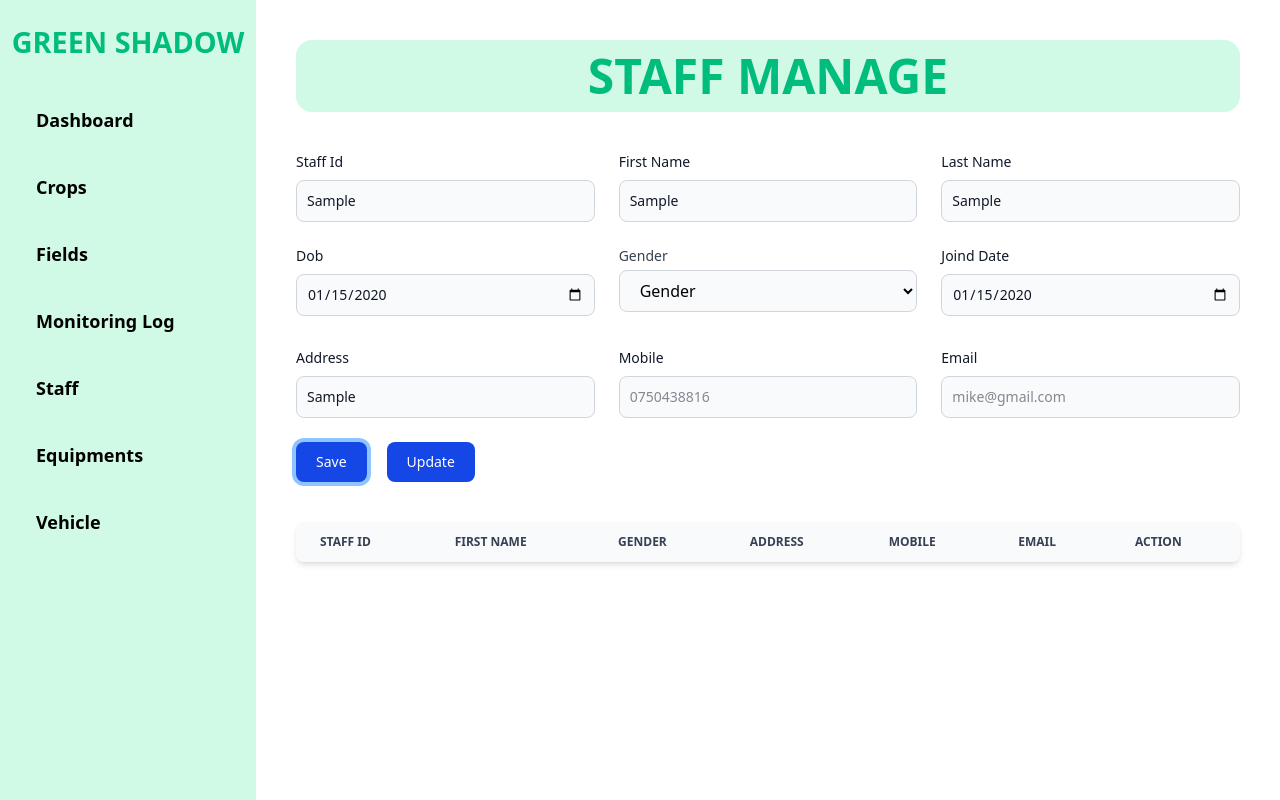
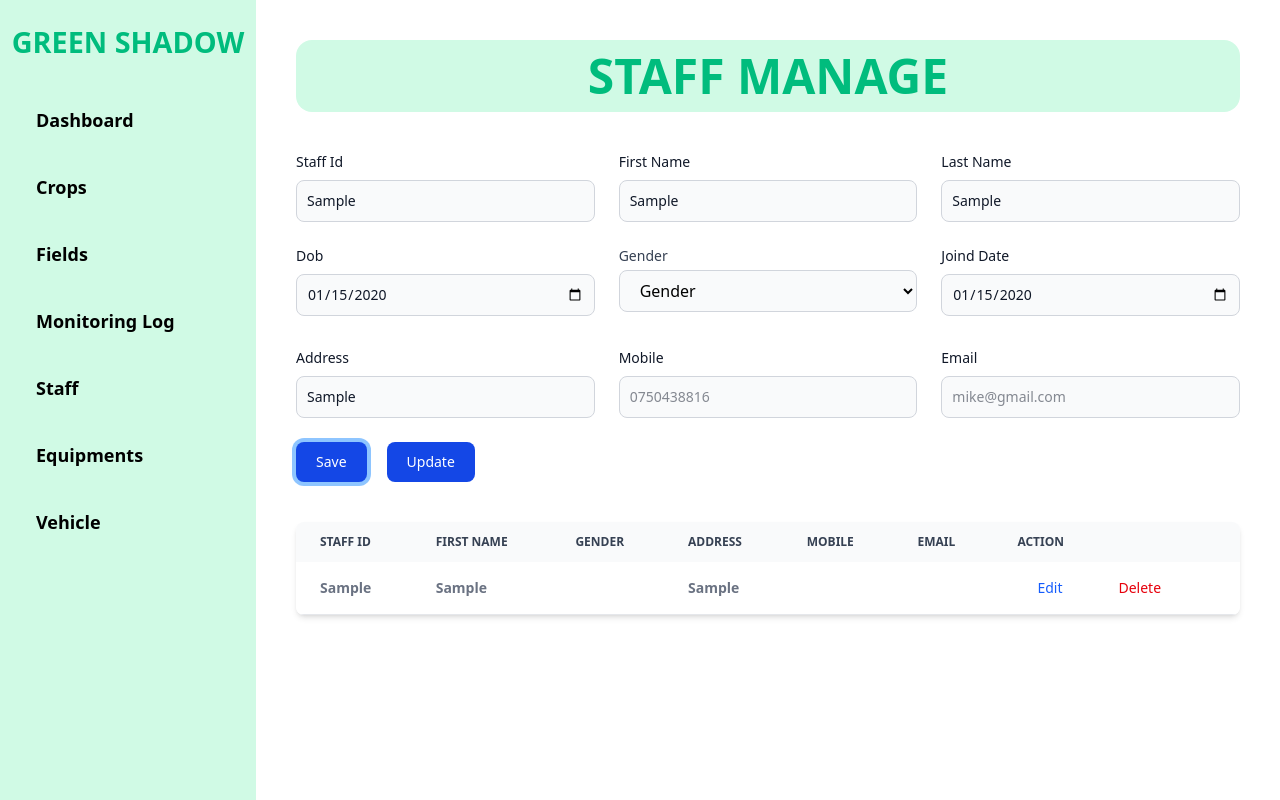
Before and after one commit to DilanMadushan/React-Green-Shadow, a React (Vite) app: page /staff in a window 1280 px wide. Both pictures are taken after typing "Sample", "Sample", "Sample", "2020-01-15", "2020-01-15", "Sample" into the empty fields and a click on the button "Save". Built offline with nearby package versions, Linux system fonts and the light colour scheme.

Commit message:
save staff is done

```diff
--- /dev/null
+++ b/src/Models/StaffModel.ts
@@ -0,0 +1,22 @@
+export default class StaffModel{
+    staffId:string;
+    firstName:string;
+    lastName:string;
+    dob:string;
+    gender:string;
+    joinDate:string;
+    address:string;
+    mobile:string;
+    email:string;
+    constructor(staffId:string,firstName:string,lastName:string,dob:string,gender:string,joinDate:string,address:string,mobile:string,email:string){
+        this.staffId = staffId;
+        this.firstName = firstName;
+        this.lastName = lastName;
+        this.dob = dob;
+        this.gender = gender;
+        this.joinDate = joinDate;
+        this.address = address;
+        this.mobile = mobile;
+        this.email = email;
+    }
+}
--- a/src/pages/Staff/Staff.tsx
+++ b/src/pages/Staff/Staff.tsx
@@ -1,4 +1,5 @@
 import React, { useState } from "react";
+import StaffModel from "../../Models/StaffModel";
 
 const Staff = () => {
   const [staffId, setStaffId] = useState("");
@@ -11,6 +12,12 @@ const Staff = () => {
   const [mobile, setMobile] = useState("");
   const [email, setEmail] = useState("");
 
+  const [staffs, setStaffs] = useState<StaffModel[]>([]);
+
+  const saveStaff = () =>{
+    setStaffs([...staffs,new StaffModel(staffId,firstName,lastName,dob,gender,joinDate,address,mobile,email)]);
+  }
+
   return (
     <>
       <div className="w-screen h-screen p-10">
@@ -18,7 +25,6 @@ const Staff = () => {
           STAFF MANAGE
         </h1>
         <form>
-          <div className="flex justify-center"></div>
 
           <div className="grid gap-6 mb-6 md:grid-cols-3">
             <div>
@@ -100,8 +106,8 @@ const Staff = () => {
                 onChange={(e) => setGender(e.target.value)}
               >
                 <option value=""> Gender</option>
-                <option value="CR001">MALE</option>
-                <option value="CR002">FEMALE</option>
+                <option value="MALE">MALE</option>
+                <option value="FEMALE">FEMALE</option>
               </select>
               <p className="text-sm text-red-500 hidden mt-3" id="error">
                 Please fill out this field.
@@ -181,6 +187,7 @@ const Staff = () => {
               className="text-white bg-blue-700 hover:bg-blue-800 focus:ring-4 focus:outline-none focus:ring-blue-300 font-medium rounded-lg text-sm w-full sm:w-auto px-5 py-2.5 text-center dark:bg-blue-600 dark:hover:bg-blue-700 dark:focus:ring-blue-800"
               onClick={(e) => {
                 e.preventDefault();
+                saveStaff();
               }}
             >
               Save
@@ -226,22 +233,25 @@ const Staff = () => {
               </tr>
             </thead>
             <tbody>
-              {/* {logs.map((log,index)=>(
+              {staffs.map((staff,index)=>(
                     <tr className="odd:bg-white odd:dark:bg-gray-900 even:bg-gray-50 even:dark:bg-gray-800 border-b dark:border-gray-700 border-gray-200">
                    <th className="px-6 py-4">
-                      {log.logCode}
+                      {staff.staffId}
                     </th>
                     <th className="px-6 py-4">
-                      {log.date}
+                      {staff.firstName}
                     </th>
                     <th className="px-6 py-4">
-                      {log.field}
+                      {staff.gender}
                     </th>
                     <th className="px-6 py-4">
-                      {log.crop}
+                      {staff.address}
                     </th>
                     <th className="px-6 py-4">
-                      {log.staff}
+                      {staff.mobile}
+                    </th>
+                    <th className="px-6 py-4">
+                      {staff.email}
                     </th>
                     <td className="px-6 py-4 flex gap-4">
                     <span className="font-medium text-blue-600 dark:text-blue-500 hover:underline cursor-pointer"
@@ -262,7 +272,7 @@ const Staff = () => {
                     </span>
                   </td>
                 </tr>
-                    ))} */}
+                    ))}
             </tbody>
           </table>
         </div>
```
